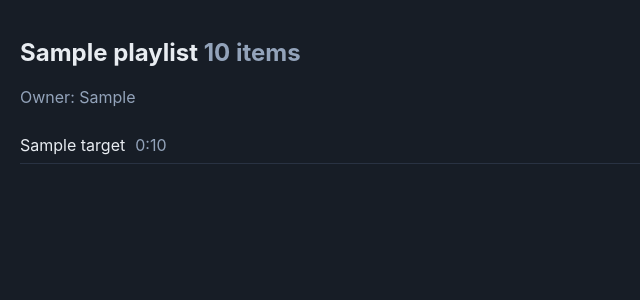
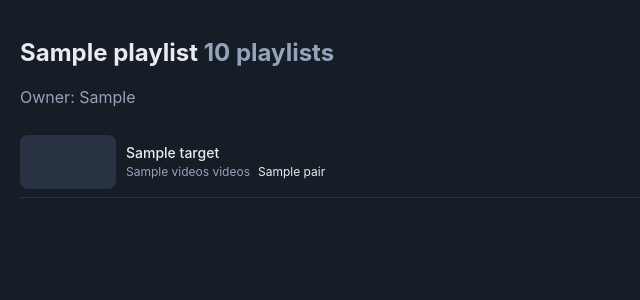
Before and after one commit to 0xe1f/kino, a Flask app: template web/templates/playlist.html in a window 1280 px wide. Shown: the part 53-353 px from the top of the page, without its empty margins (0-640 px from the left). Run offline with Flask 3, Linux system fonts and the light colour scheme; the template is opened without the code that fills it: most values are stand-ins (such as "Sample title", 1, 10 or a date in 2020); parts of the project's set-up code (start-up, migrations or seed data) failed here and were passed over; some libraries are stand-ins or nearby versions.

Commit message:
Playlist improvements

```diff
--- a/web/app.py
+++ b/web/app.py
@@ -307,6 +307,76 @@ def watch_later_page():
     return _render_library_section(g.user, "watch_later")
 
 
+def _enrich_subplaylist_items(
+    items: list[dict[str, Any]],
+    user: dict[str, Any] | None,
+) -> list[dict[str, Any]]:
+    """Attach counts, resume_url, first_video_url, navigate_url, resume_label,
+    show_navigate, and show_restart to each sub-playlist item. Uses batch queries."""
+    if not items:
+        return []
+    sub_ids = [pair["target"]["_id"] for pair in items]
+    counts_map = playlists.count_items_by_type_batch(sub_ids)
+    first_map = playlists.first_video_in_playlist_batch(sub_ids)
+    last_map = (
+        playback.last_videos_in_playlists(user["user_id"], sub_ids)
+        if user
+        else {}
+    )
+
+    # Batch-fetch all video docs needed for titles in one request.
+    video_ids_needed = list({v for v in (*last_map.values(), *first_map.values()) if v})
+    video_docs = db.get_many(video_ids_needed) if video_ids_needed else {}
+
+    enriched = []
+    for pair in items:
+        sub_id = pair["target"]["_id"]
+        counts = counts_map.get(sub_id, {"playlists": 0, "videos": 0})
+        first_vid = first_map.get(sub_id)
+        last_vid = last_map.get(sub_id)
+
+        navigate_url = url_for("playlist_view", playlist_id=sub_id)
+
+        if last_vid:
+            resume_url = url_for("video_view", video_id=last_vid, playlist_id=sub_id)
+        elif first_vid:
+            resume_url = url_for("video_view", video_id=first_vid, playlist_id=sub_id)
+        else:
+            resume_url = navigate_url
+
+        first_video_url = (
+            url_for("video_view", video_id=first_vid, playlist_id=sub_id)
+            if first_vid
+            else None
+        )
+
+        if last_vid:
+            title = (video_docs.get(last_vid) or {}).get("title", "")
+            resume_label = f"Resume: {title}" if title else "Resume"
+        elif first_vid:
+            title = (video_docs.get(first_vid) or {}).get("title", "")
+            resume_label = f"Play: {title}" if title else "Play"
+        else:
+            resume_label = ""
+
+        show_navigate = counts["playlists"] > 0
+        show_restart = bool(last_vid and first_vid and first_vid != last_vid)
+
+        enriched.append(
+            {
+                **pair,
+                "counts": counts,
+                "resume_url": resume_url,
+                "first_video_url": first_video_url,
+                "navigate_url": navigate_url,
+                "resume_label": resume_label,
+                "show_navigate": show_navigate,
+                "show_restart": show_restart,
+            }
+        )
+    return enriched
+
+
 @app.route("/playlist/<path:playlist_id>")
 def playlist_view(playlist_id: str):
     user = g.get("user")
@@ -315,18 +385,15 @@ def playlist_view(playlist_id: str):
     if not playlist:
         return "Playlist not found", 404
     context_playlist_removable = playlists.removable_for_user(user, pid)
-    total = playlists.count_items(pid)
-    items, next_bookmark = playlists.items_page(pid, None, 0, PAGE_SIZE)
+    raw_items = playlists.playlist_type_items(pid)
+    items = _enrich_subplaylist_items(raw_items, user)
     return render_template(
         "playlist.html",
         user=user,
         playlist=playlist,
         playlist_id=pid,
         items=items,
-        total=total,
-        has_more=len(items) == PAGE_SIZE,
-        next_bookmark=next_bookmark or "",
-        next_start=len(items),
+        total=len(items),
         playlist_owner=playlists.owner_username(playlist),
         context_playlist_id=pid,
         context_playlist_removable=context_playlist_removable,
@@ -688,15 +755,9 @@ def api_playlist_create():
         return jsonify({"error": "name is required"}), 400
 
     if parent_playlist_id:
-        parent = playlists.get(parent_playlist_id)
-        if not parent:
-            return jsonify({"error": "parent playlist not found"}), 404
-        if not playlists.can_edit(user, parent):
-            return jsonify({"error": "cannot use this parent playlist"}), 403
+        return jsonify({"error": "user playlists must be top-level"}), 400
 
-    playlist = playlists.create_user_playlist(
-        user, name=name, parent_playlist_id=parent_playlist_id
-    )
+    playlist = playlists.create_user_playlist(user, name=name)
     return jsonify({"ok": True, "playlist_id": playlist["_id"]})
 
 
--- a/web/db.py
+++ b/web/db.py
@@ -141,6 +141,7 @@ class KinoDB:
             ["type", "builtin_kind"],
             ["type", "parent_playlist_id"],
             ["type", "username"],
+            ["type", "user_id", "playlist_id"],
         ]
         for fields in index_groups:
             try:
--- a/web/static/style.css
+++ b/web/static/style.css
@@ -396,6 +396,106 @@ a.menu-item {
   word-break: break-word;
 }
 
+.playlist-dir-row {
+  position: relative;
+  display: flex;
+  align-items: center;
+  gap: 10px;
+  cursor: pointer;
+}
+
+.playlist-dir-thumb-link {
+  flex-shrink: 0;
+  display: flex;
+  align-items: center;
+  padding: 8px 0;
+  position: relative;
+  z-index: 1;
+}
+
+.playlist-dir-thumb-placeholder {
+  background: var(--line-soft);
+}
+
+.playlist-dir-info {
+  flex: 1;
+  min-width: 0;
+  display: flex;
+  flex-direction: column;
+  gap: 3px;
+  padding: 8px 0;
+}
+
+.playlist-dir-name-row {
+  display: flex;
+  align-items: center;
+  gap: 8px;
+  flex-wrap: wrap;
+}
+
+/* Stretched-link: invisible overlay covers the entire <li> so clicking
+   anywhere on the row (except Browse/Restart) navigates to resume_url. */
+.playlist-dir-name-link {
+  font-size: 14px;
+  font-weight: 500;
+  color: var(--text);
+  overflow: hidden;
+  text-overflow: ellipsis;
+  white-space: nowrap;
+}
+
+.playlist-dir-name-link::after {
+  content: '';
+  position: absolute;
+  inset: 0;
+  z-index: 0;
+}
+
+.playlist-dir-name-link:hover { text-decoration: none; }
+
+/* Browse and Restart sit above the stretched-link overlay. */
+.playlist-dir-browse {
+  flex-shrink: 0;
+  position: relative;
+  z-index: 1;
+  display: inline-flex;
+  align-items: center;
+  gap: 3px;
+  font-size: 11px;
+  color: var(--muted);
+  padding: 2px 6px;
+  border-radius: 4px;
+  border: 1px solid var(--line-soft);
+  white-space: nowrap;
+}
+
+.playlist-dir-browse:hover {
+  color: var(--link);
+  border-color: var(--link);
+  text-decoration: none;
+}
+
+.playlist-dir-meta {
+  display: flex;
+  align-items: baseline;
+  gap: 8px;
+  flex-wrap: wrap;
+  font-size: 12px;
+}
+
+.playlist-dir-resume-label {
+  color: var(--text);
+  font-size: 12px;
+}
+
+.playlist-restart-link {
+  position: relative;
+  z-index: 1;
+  font-size: 11px;
+  color: var(--link);
+  white-space: nowrap;
+}
+
 .toast-root {
   position: fixed;
   right: 16px;
--- /dev/null
+++ b/web/templates/_playlist_dir_items.html
@@ -0,0 +1,54 @@
+{#
+  Copyright 2026 Akop Karapetyan
+
+  Licensed under the Apache License, Version 2.0 (the "License");
+  you may not use this file except in compliance with the License.
+  You may obtain a copy of the License at
+
+      http://www.apache.org/licenses/LICENSE-2.0
+
+  Unless required by applicable law or agreed to in writing, software
+  distributed under the License is distributed on an "AS IS" BASIS,
+  WITHOUT WARRANTIES OR CONDITIONS OF ANY KIND, either express or implied.
+  See the License for the specific language governing permissions and
+  limitations under the License.
+#}
+
+{% for pair in items %}
+  {% set target = pair.target %}
+  {% set target_thumb = thumbnail_url(target) %}
+  <li class="playlist-dir-row">
+    <a class="playlist-dir-thumb-link" href="{{ pair.resume_url }}">
+      {% if target_thumb %}
+        <img src="{{ target_thumb }}" alt="{{ target.name }} thumbnail" class="thumb thumb-sm" />
+      {% else %}
+        <div class="thumb thumb-sm playlist-dir-thumb-placeholder"></div>
+      {% endif %}
+    </a>
+    <div class="playlist-dir-info">
+      <div class="playlist-dir-name-row">
+        <a class="playlist-dir-name-link" href="{{ pair.resume_url }}">{{ target.name }}</a>
+        {% if pair.show_navigate %}
+          <a class="playlist-dir-browse" href="{{ pair.navigate_url }}" title="Browse sub-playlists">
+            <span class="material-symbols-rounded" style="font-size: 14px; line-height: 1;">folder_open</span>
+            Browse
+          </a>
+        {% endif %}
+      </div>
+      <div class="playlist-dir-meta">
+        <span class="muted">
+          {%- if pair.counts.playlists > 0 -%}
+            {{ pair.counts.playlists }} playlist{{ 's' if pair.counts.playlists != 1 }} &middot;
+          {%- endif -%}
+          {{ pair.counts.videos }} video{{ 's' if pair.counts.videos != 1 }}
+        </span>
+        {% if pair.resume_label %}
+          <span class="playlist-dir-resume-label">{{ pair.resume_label }}</span>
+        {% endif %}
+        {% if pair.show_restart %}
+          <a class="playlist-restart-link" href="{{ pair.first_video_url }}">Restart</a>
+        {% endif %}
+      </div>
+    </div>
+  </li>
+{% endfor %}
--- a/web/templates/playlist.html
+++ b/web/templates/playlist.html
@@ -17,26 +17,17 @@
 {% extends "base.html" %}
 {% block content %}
   <section class="panel">
-    <h1>{{ playlist.name }} <span class="muted item-count">{{ total }} items</span></h1>
+    <h1>{{ playlist.name }} <span class="muted item-count">{{ total }} playlist{{ 's' if total != 1 }}</span></h1>
     {% if playlist_owner %}
       <p class="muted">Owner: {{ playlist_owner }}</p>
     {% endif %}
   </section>
 
   <section class="panel">
-    {% if items or has_more %}
+    {% if items %}
       <ul class="list">
-        {% include "_playlist_items.html" %}
+        {% include "_playlist_dir_items.html" %}
       </ul>
-      {% if has_more %}
-        <button class="load-more-btn"
-                data-load-more
-                data-url="{{ url_for('api_playlist_items', playlist_id=playlist._id) }}"
-                data-bookmark="{{ next_bookmark }}"
-                data-start="{{ next_start }}">
-          Load more
-        </button>
-      {% endif %}
     {% else %}
       <p class="muted">This playlist is empty.</p>
     {% endif %}
```
Also changed, not shown: web/dao/playback.py (+26 -0 lines), web/dao/playlist.py (+67 -0 lines), web/scanner.py (+26 -11 lines), .cursor/skills/general/SKILL.md (renamed from .cursor/skills/general/grill-me.md).
